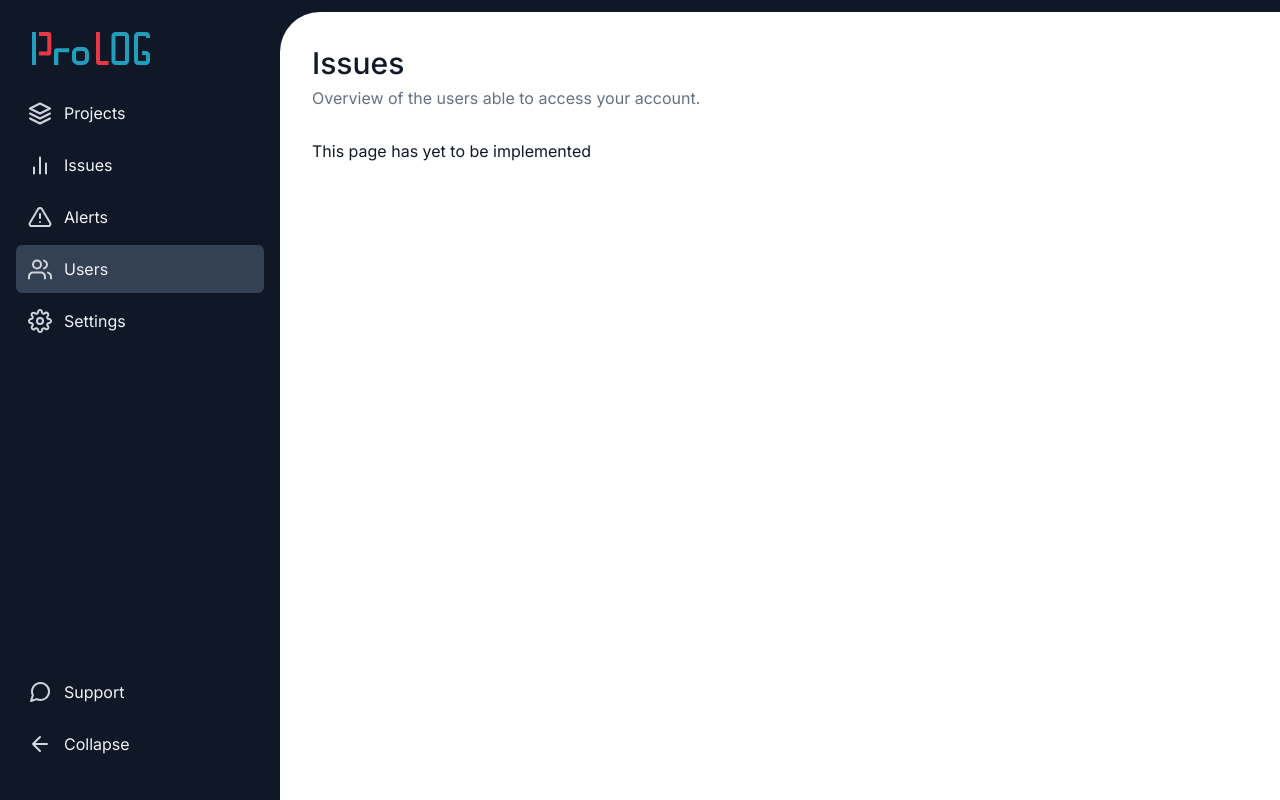
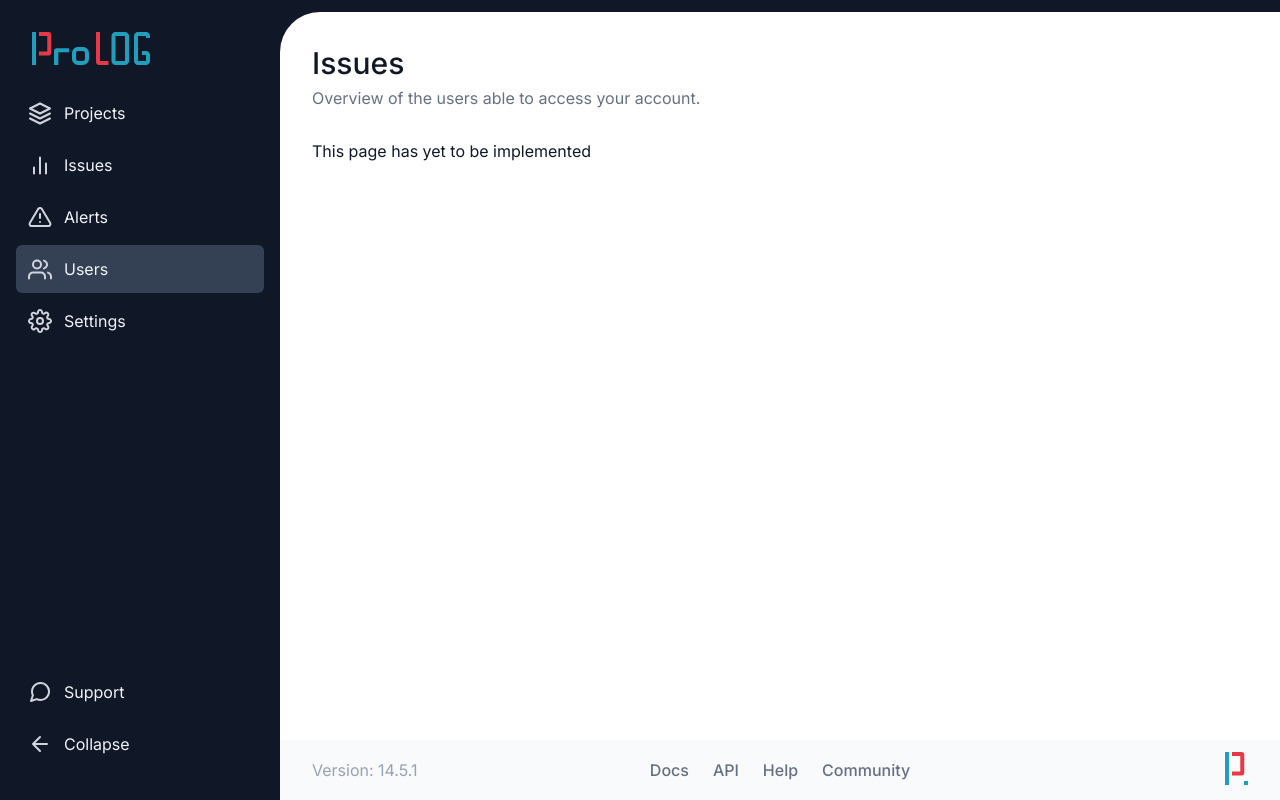
Before and after one commit to profydev/prolog-app-ViniciusMarch, a Next.js app: page /dashboard/users in a window 1280 px wide. Built offline with nearby package versions, Linux system fonts and the light colour scheme.

Commit message:
chore: create footer component with styles

```diff
--- /dev/null
+++ b/features/layout/footer/footer.module.scss
@@ -0,0 +1,60 @@
+@use "@styles/color";
+@use "@styles/space";
+@use "@styles/breakpoint";
+@use "@styles/misc";
+
+.container {
+  background: color.$gray-50;
+  display: flex;
+  flex-direction: column;
+  align-items: center;
+  gap: space.$s6;
+  padding: space.$s6 0;
+
+  @media (min-width: breakpoint.$desktop) {
+    height: misc.$footer-desktop-height;
+    display: flex;
+    flex-direction: row;
+    align-items: center;
+    justify-content: space-between;
+    padding: 0 space.$s8;
+  }
+}
+
+.linkList {
+  display: flex;
+  list-style: none;
+  gap: space.$s6;
+  padding: 0;
+  margin: 0;
+
+  @media (min-width: breakpoint.$desktop) {
+    order: 2;
+  }
+}
+
+.anchor {
+  color: color.$gray-500;
+  text-decoration: none;
+  font-weight: 500;
+}
+
+.logoWrap {
+  @media (min-width: breakpoint.$desktop) {
+    text-align: right;
+    min-width: 160px;
+    order: 3;
+  }
+}
+
+.appVersion {
+  color: color.$gray-400;
+  text-align: center;
+  min-width: 160px;
+  margin: 0;
+
+  @media (min-width: breakpoint.$desktop) {
+    order: 1;
+    text-align: left;
+  }
+}
--- /dev/null
+++ b/features/layout/footer/footer.tsx
@@ -0,0 +1,35 @@
+import styles from "./footer.module.scss";
+
+export function Footer() {
+  return (
+    <div className={styles.container}>
+      <ul className={styles.linkList}>
+        <li>
+          <a className={styles.anchor} href="#">
+            Docs
+          </a>
+        </li>
+        <li>
+          <a className={styles.anchor} href="#">
+            API
+          </a>
+        </li>
+        <li>
+          <a className={styles.anchor} href="#">
+            Help
+          </a>
+        </li>
+        <li>
+          <a className={styles.anchor} href="#">
+            Community
+          </a>
+        </li>
+      </ul>
+      <div className={styles.logoWrap}>
+        {/* eslint-disable-next-line @next/next/no-img-element */}
+        <img src="/icons/logo-small.svg" alt="logo" />
+      </div>
+      <p className={styles.appVersion}>Version: 14.5.1</p>
+    </div>
+  );
+}
--- /dev/null
+++ b/features/layout/footer/index.ts
@@ -0,0 +1 @@
+export { Footer } from "./footer";
--- a/features/layout/page-container/page-container.module.scss
+++ b/features/layout/page-container/page-container.module.scss
@@ -14,6 +14,10 @@
   }
 }
 
+.centerContent {
+  flex: 1;
+}
+
 .main {
   flex: 1;
 }
@@ -25,9 +29,12 @@
   background: white;
 
   @media (min-width: breakpoint.$desktop) {
-    min-height: calc(100vh - space.$s3 - 2 * space.$s8);
+    min-height: calc(
+      100vh - space.$s3 - space.$s8 - space.$s12 - misc.$footer-desktop-height
+    );
     margin-top: space.$s3;
     padding: space.$s8;
+    padding-bottom: space.$s12;
     border-top-left-radius: space.$s10;
   }
 }
--- a/features/layout/page-container/page-container.tsx
+++ b/features/layout/page-container/page-container.tsx
@@ -1,6 +1,7 @@
 import Head from "next/head";
 import { SidebarNavigation } from "../sidebar-navigation";
 import styles from "./page-container.module.scss";
+import { Footer } from "../footer";
 
 type PageContainerProps = {
   children: React.ReactNode;
@@ -20,6 +21,7 @@ export function PageContainer({ children, title, info }: PageContainerProps) {
       </Head>
 
       <SidebarNavigation />
+      <div className={styles.centerContent}>
         <main className={styles.main}>
           <div className={styles.contentContainer}>
             <h1 className={styles.title}>{title}</h1>
@@ -27,6 +29,8 @@ export function PageContainer({ children, title, info }: PageContainerProps) {
             {children}
           </div>
         </main>
+        <Footer />
+      </div>
     </div>
   );
 }
--- a/styles/misc.scss
+++ b/styles/misc.scss
@@ -1 +1,2 @@
 $header-height: 4rem;
+$footer-desktop-height: 3.75rem;
```
Lines whose indentation alone changed are shown as unchanged.
